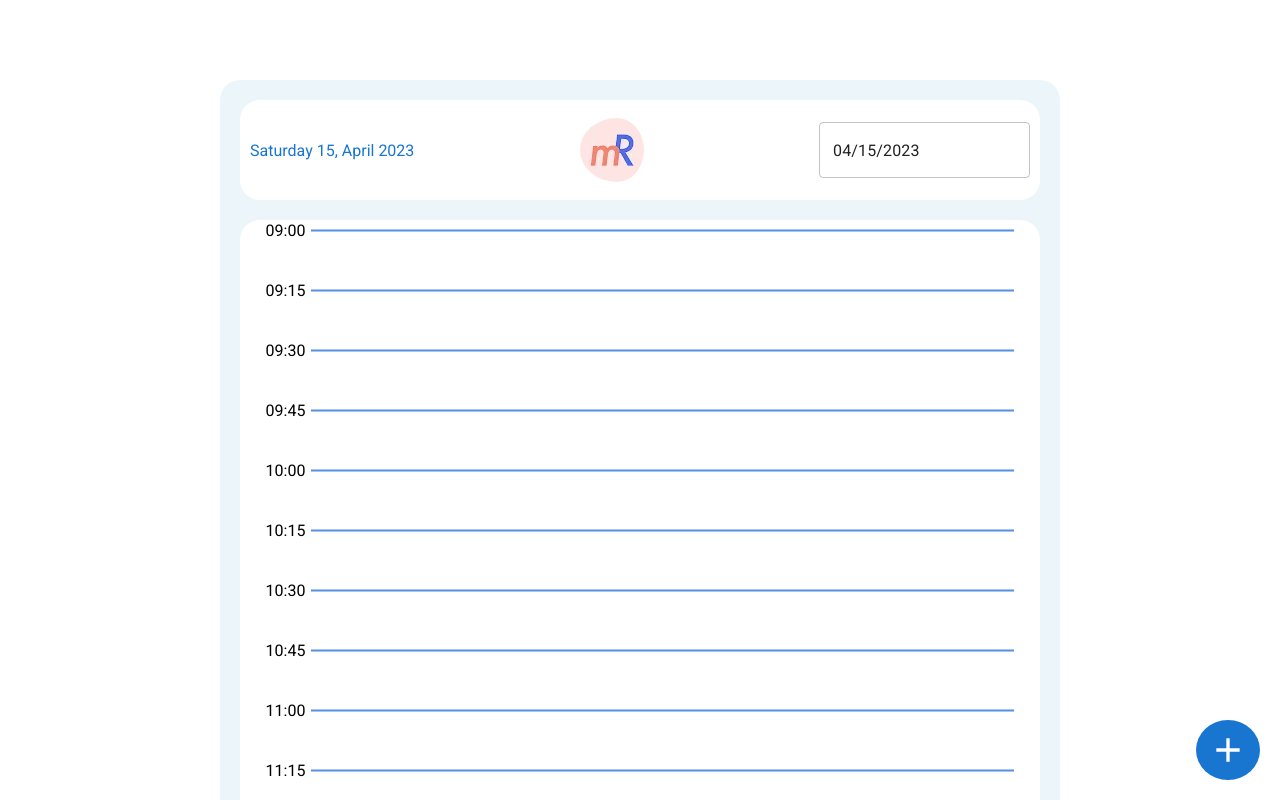
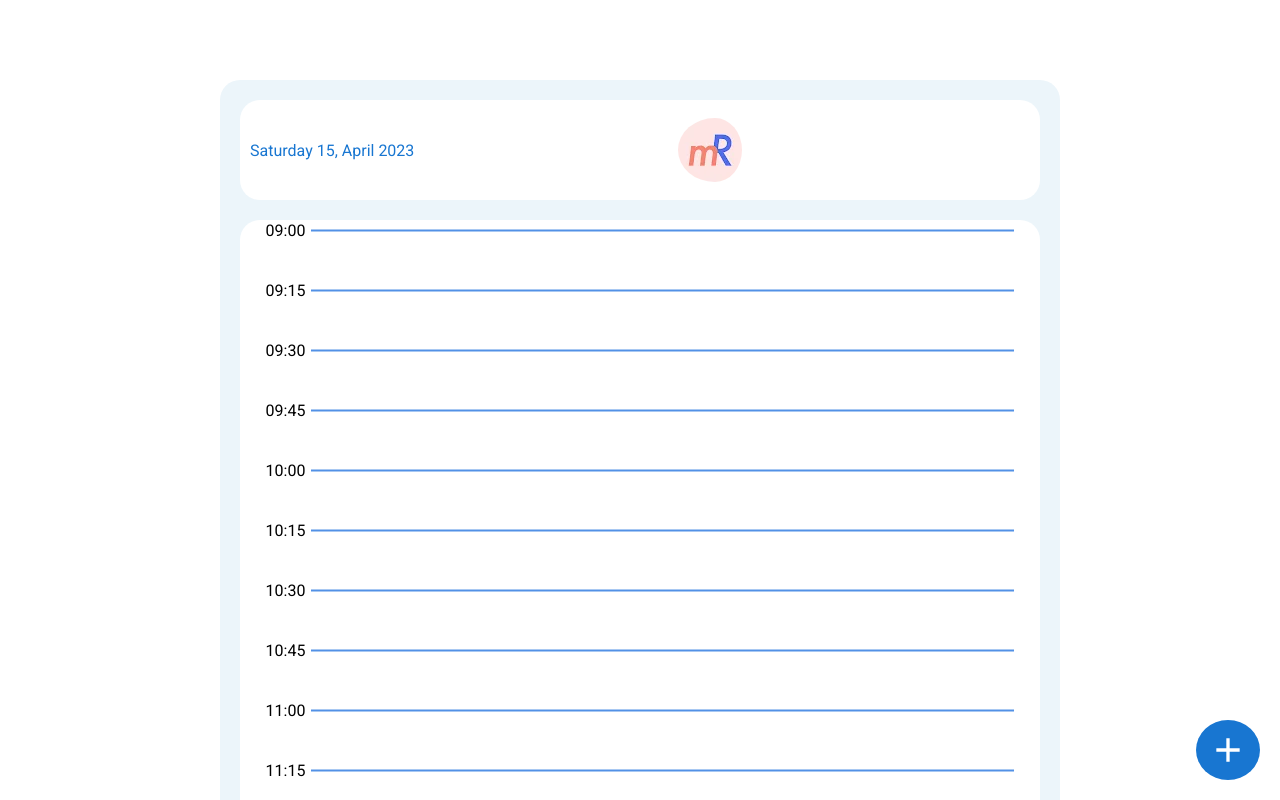
Before and after one commit to neguezaymen/agenda, a React (Create React App) app: page / in a window 1280 px wide. Shown: the top 800 px of the page. Built offline with nearby package versions, Linux system fonts and the light colour scheme.

Commit message:
more css fixes

```diff
--- a/src/components/CurrentTimeBar.tsx
+++ b/src/components/CurrentTimeBar.tsx
@@ -5,7 +5,7 @@ const CurrentTimeBar = () => {
   const date = new Date();
   const position =
     (date.getHours() - 9) * 240 + date.getMinutes() * OneMinuteToPixels;
-  return date.getHours() >= 9 && date.getHours() <= 18 ? (
+  return date.getHours() >= 9 && date.getHours() < 18 ? (
     <div
       style={{
         display: "flex",
--- a/src/components/Navbar.tsx
+++ b/src/components/Navbar.tsx
@@ -1,4 +1,4 @@
-import React, { useContext } from "react";
+import React, { useContext, useRef } from "react";
 import styles from "./NavBar.module.scss";
 import { AdapterDayjs } from "@mui/x-date-pickers/AdapterDayjs";
 import { LocalizationProvider } from "@mui/x-date-pickers/LocalizationProvider";
@@ -9,6 +9,7 @@ import { CurrentDateContext } from "../contexts/CurrentDateContext";
 
 const Navbar = () => {
   const { currentDate, setCurrentDate } = useContext(CurrentDateContext);
+
   return (
     <div className={styles.navbarContainer}>
       <div className={styles.currentDay}>
@@ -22,6 +23,11 @@ const Navbar = () => {
           <DatePicker
             value={dayjs(currentDate)}
             onChange={(value) => value && setCurrentDate(value.toDate())}
+            sx={{
+              input: { display: "none" },
+              fieldset: { display: "none" },
+              marginTop: "10px",
+            }}
           />
         </LocalizationProvider>
       </div>
```
